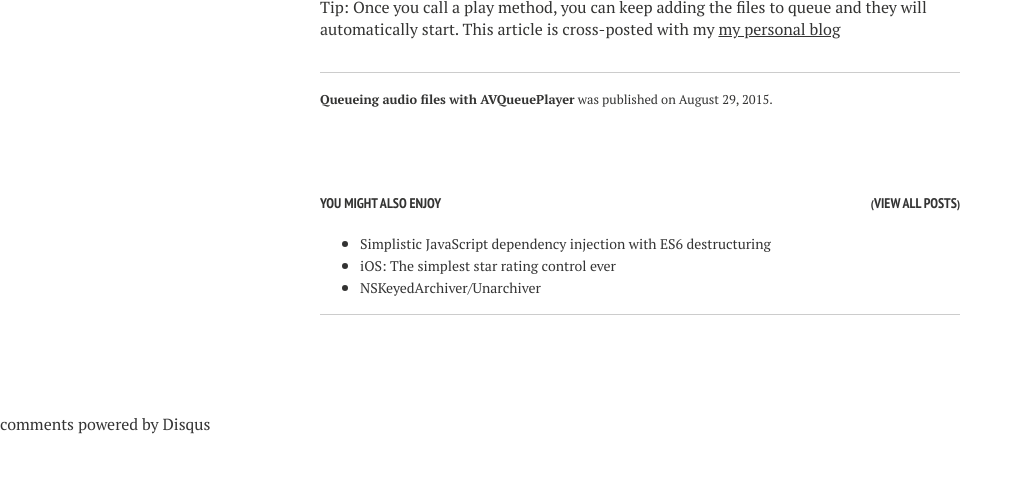
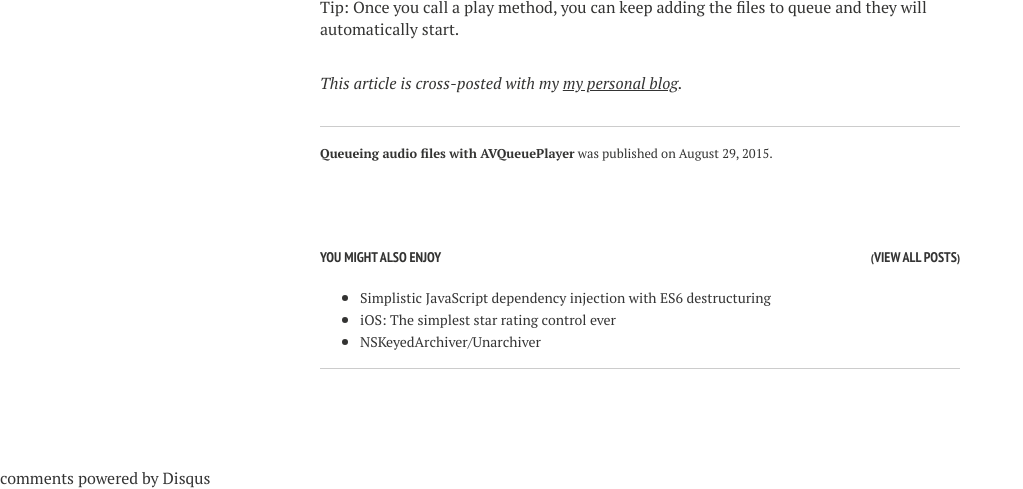
Before and after one commit to bright/bright.github.io, a Jekyll site: the page built from _posts/2015-08-29-queueing-audio-files.md, in a window 1280 px wide and 900 px high, scrolled down 1029 px, cut to the strip 411-900 px from the top of the window. Shown: the whole strip, without its empty margins (0-1023 px from the left). Built offline with Jekyll 4.4.1, drawn with Linux system fonts in a browser that asks for light colours; nearby versions of some CDN libraries; Markdown is read by kramdown in place of the engine named in the settings; comment, search, counter and statistics services are not loaded; before the commit the page ends 1875 px from its top, so only the background shows below that.

Commit message:
minor standarization

```diff
--- a/_posts/2015-08-29-Queueing_audio_files.md
+++ b/_posts/2015-08-29-queueing-audio-files.md
@@ -23,4 +23,5 @@ Here we will be adding a file which is added to our project. In order to do this
 <script src="https://gist.github.com/Eluss/538b5cebd23e7659187b.js"></script>
 
 Tip: Once you call a play method, you can keep adding the files to queue and they will automatically start.
-This article is cross-posted with my [my personal blog](http://eluss.github.io/)
+
+*This article is cross-posted with my [my personal blog](http://eluss.github.io/).*
```
